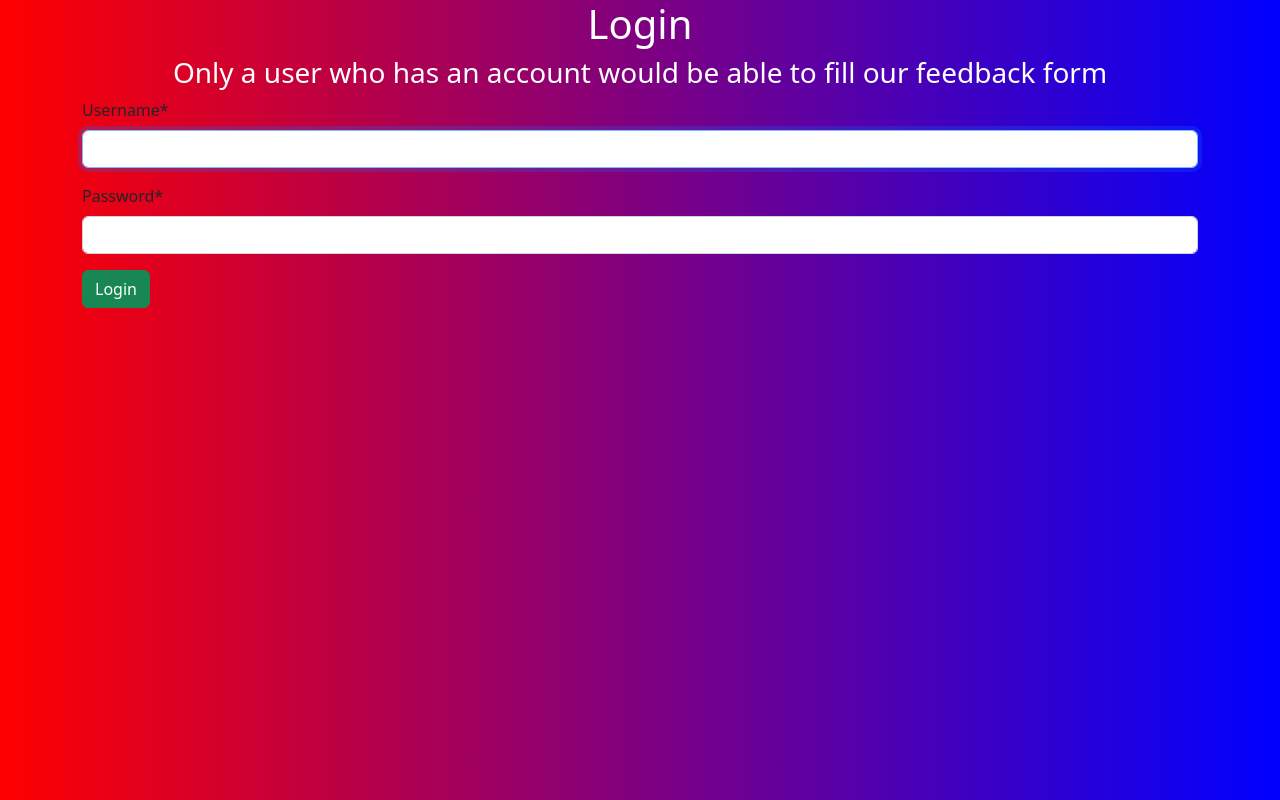
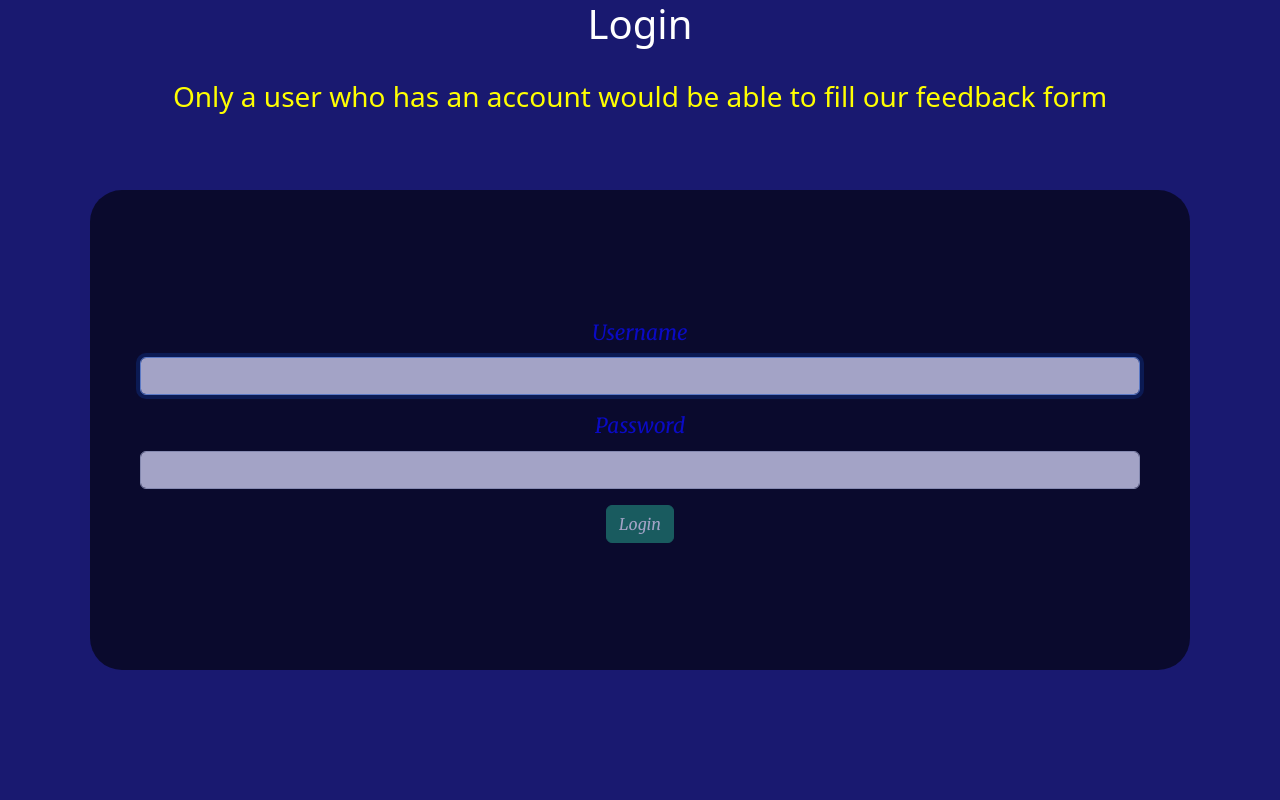
Before and after one commit to targithu/FEEDBACKFORM_APPLICATION, a Django app: page /login/ in a window 1280 px wide. Run offline with Django 4.2, Linux system fonts and the light colour scheme; some libraries are stand-ins or nearby versions.

Commit message:
ui effects added

```diff
--- a/tasks/app/templates/registration/login.html
+++ b/tasks/app/templates/registration/login.html
@@ -10,18 +10,59 @@
         <link href="https://fonts.googleapis.com/css2?family=Merriweather:ital@1&display=swap" rel="stylesheet">
         <link href="https://cdn.jsdelivr.net/npm/bootstrap@5.2.2/dist/css/bootstrap.min.css" rel="stylesheet" integrity="sha384-Zenh87qX5JnK2Jl0vWa8Ck2rdkQ2Bzep5IDxbcnCeuOxjzrPF/et3URy9Bv1WTRi" crossorigin="anonymous">
         {% load static %}
+        <style>
+          .asteriskField {
+            display: none;
+        }
+  .form-label{
+    display: flex;
+    justify-content: center;
+    align-items: center;
+        }
+   .containe{
+    margin:6% 7%;
+    font-family: 'Merriweather';
+    font-size: 1.3em;
+    border-radius:2rem;
+   background-color:black;
+   display:flex;
+   align-items:center;
+   padding:3%;
+   color:blue;
+   height:60vh;
+   opacity:0.6;
+   }
+   .containe:hover{
+    margin:6% 7%;
+    font-family: 'Merriweather';
+    font-size: 1.3em;
+    border-radius:2rem;
+   background-color:black;
+   display:flex;
+   align-items:center;
+   padding:3%;
+   color:blue;
+   height:60vh;
+   opacity:5.4;
+   }
+
+          body{
+          background-color:midnightblue;}
+        </style>
       </head>
-    <body style="background-image:linear-gradient(to right,red,blue); height:100vh">
+    <body>
 {% load crispy_forms_tags %}
-    <center><h3 style="color:white">Only a user who has an account would be able to fill our feedback form</h3></center>
-<div class="container" >
+<br>
+    <center><h3 style="color:yellow">Only a user who has an account would be able to fill our feedback form</h3></center>
+    <div class="containe" >
+    <div class="container" >
 <form method="post">
   {% csrf_token %}
   {{form|crispy}}
-<button type="submit" class="btn btn-success">Login</button>
+<center><button type="submit" class="btn btn-success">Login</button></center>
 </form>
 </div>
-
+</div>
 <script src="https://cdn.jsdelivr.net/npm/bootstrap@5.2.2/dist/js/bootstrap.bundle.min.js" integrity="sha384-OERcA2EqjJCMA+/3y+gxIOqMEjwtxJY7qPCqsdltbNJuaOe923+mo//f6V8Qbsw3" crossorigin="anonymous"></script>
 </body>
 </html>
```
Also changed, not shown: tasks/app/templates/app/feedback.html (+10 -0 lines).
